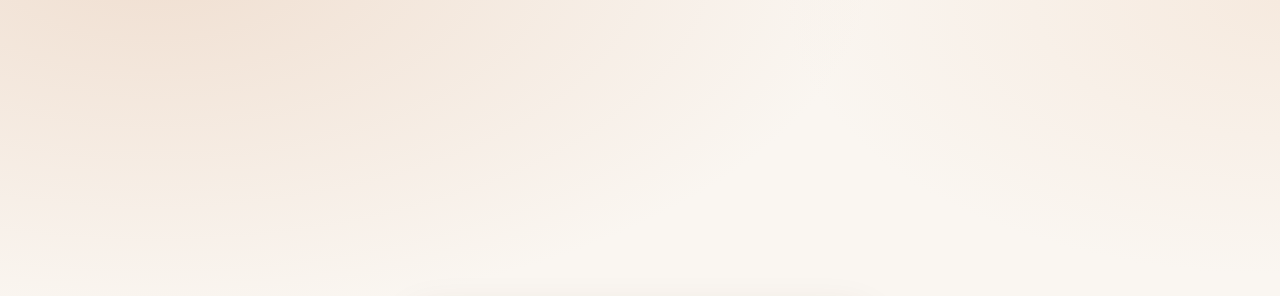
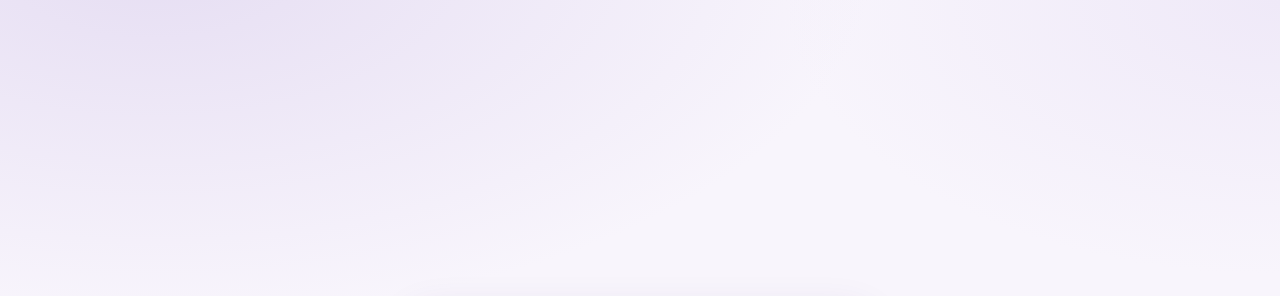
Before and after one commit to Mukesh3399/Mukesh3399.github.io, a plain HTML site: page saturday-w6pygmlivh/index.html in a window 1280 px wide. Shown: the top 296 px of the page. Drawn offline with Linux system fonts and the light colour scheme.

Commit message:
Theme: Lavender Mist (WCAG-AA verified)

```diff
--- a/saturday-w6pygmlivh/index.html
+++ b/saturday-w6pygmlivh/index.html
@@ -3,45 +3,43 @@
 <head>
 <meta charset="utf-8">
 <meta name="viewport" content="width=device-width, initial-scale=1, viewport-fit=cover">
-<meta name="theme-color" content="#d8384f">
+<meta name="theme-color" content="#6F52B5">
 <meta name="robots" content="noindex,nofollow,noarchive,noimageindex">
 <meta name="referrer" content="no-referrer">
 <title>A little question</title>
 <style>
-/* ---------- THEME: Terracotta Warm ----------
-   Cloud Dancer off-white base (Pantone 2026) with terracotta + warm amber.
-   Warm and friendly without the bridal read of a dusty-rose palette.
-   --ink/--mute/--pri/--pri2 are WCAG-AA verified; --blush/--clay/--gold/--sage
-   are decorative only (no text sits on them). */
+/* ---------- THEME: Lavender Mist ----------
+   Soft lilac base, violet primary, orchid-rose secondary, warm gold accent.
+   --ink/--mute/--pri/--pri2 are WCAG-AA verified; blush/clay/gold/sage are decorative. */
 :root{
-  --bg1:#FAF6F1; --bg2:#F6EADF; --bg3:#F0DFD1;
-  --card:#FFFDFA; --ink:#3A2A23; --mute:#7D6554;
-  --pri:#B2543A; --pri2:#A16B2A;
-  --blush:#E8A98C; --clay:#CF7A4F; --gold:#C79A52; --sage:#8E9E78;
-  --pri-ink:#FFFFFF; --soft:#FBE8DC; --line:#EBD6C2;
-  --shadow:0 14px 40px rgba(88,58,44,.11);
-  --ring:rgba(178,84,58,.17);
+  --bg1:#F8F5FC; --bg2:#EFE9F8; --bg3:#E6DEF3;
+  --card:#FEFDFF; --ink:#2E2640; --mute:#6A6280;
+  --pri:#6F52B5; --pri2:#B24F80;
+  --blush:#D9C3EE; --clay:#E8A9C2; --gold:#E2BE86; --sage:#A9C4B4;
+  --pri-ink:#FFFFFF; --soft:#F0EAF9; --line:#E2D9F0;
+  --shadow:0 14px 40px rgba(70,50,120,.12);
+  --ring:rgba(111,82,181,.17);
 }
 @media (prefers-color-scheme:dark){
   :root:not([data-theme="light"]){
-    --bg1:#17120F; --bg2:#1F1814; --bg3:#261D18;
-    --card:#221A16; --ink:#F6EAE0; --mute:#BFA694;
-    --pri:#E8886A; --pri2:#E0A75C;
-    --blush:#D9957A; --clay:#D08756; --gold:#D9B56F; --sage:#A3B389;
-    --pri-ink:#2A1410; --soft:#2E2219; --line:#403026;
+    --bg1:#14111C; --bg2:#1A1624; --bg3:#211C2D;
+    --card:#1C1826; --ink:#F1ECFA; --mute:#B5ACCB;
+    --pri:#B79CF2; --pri2:#F0A3C0;
+    --blush:#9C84C8; --clay:#D68AA8; --gold:#D9B87E; --sage:#9DB8A6;
+    --pri-ink:#1B1230; --soft:#272133; --line:#38304A;
     --shadow:0 14px 40px rgba(0,0,0,.5);
-    --ring:rgba(232,136,106,.18);
+    --ring:rgba(183,156,242,.18);
     color-scheme:dark;
   }
 }
 :root[data-theme="dark"]{
-  --bg1:#17120F; --bg2:#1F1814; --bg3:#261D18;
-  --card:#221A16; --ink:#F6EAE0; --mute:#BFA694;
-  --pri:#E8886A; --pri2:#E0A75C;
-  --blush:#D9957A; --clay:#D08756; --gold:#D9B56F; --sage:#A3B389;
-  --pri-ink:#2A1410; --soft:#2E2219; --line:#403026;
+  --bg1:#14111C; --bg2:#1A1624; --bg3:#211C2D;
+  --card:#1C1826; --ink:#F1ECFA; --mute:#B5ACCB;
+  --pri:#B79CF2; --pri2:#F0A3C0;
+  --blush:#9C84C8; --clay:#D68AA8; --gold:#D9B87E; --sage:#9DB8A6;
+  --pri-ink:#1B1230; --soft:#272133; --line:#38304A;
   --shadow:0 14px 40px rgba(0,0,0,.5);
-  --ring:rgba(232,136,106,.18);
+  --ring:rgba(183,156,242,.18);
   color-scheme:dark;
 }
 
@@ -234,7 +232,7 @@ textarea{width:100%;height:120px;border-radius:14px;border:1px solid var(--line)
    - encrypted : PAYLOAD is set, key comes from the #k= fragment
    - plaintext : video path is used directly (local testing)
    ========================================================= */
-var PAYLOAD="oPfJ1rytdGuU0BFbQTUqDp7hSNFGIWqLdJlVkfhF2PC/n/HDsMyRphua2YCyfsonO3O9sUlaFKvMVibzTxhG0g44+bj67A==";
+var PAYLOAD="HVXdJDMZ0AlK4pPkgxO8dk/CA0IJNh56kWR9cu5yi/ueGo+k8ZcjM8NE1LR2JiIfCU8oupETB0Q8ylKFMZLfgaiLEGOwXQ==";
 var MAX_OPENS=0;          /* soft, client-side only */
 
 var $=function(i){return document.getElementById(i)};
@@ -411,7 +409,7 @@ function show(id){
   window.scrollTo(0,0);
 }
 function rain(){
-  var e=["🌸","✨","🤍","🌿","☕","💐","🕊️"];
+  var e=["💜","🌸","✨","🦋","🤍","☕","💐"];
   for(var i=0;i<38;i++){
     var d=document.createElement("div");d.className="fall";d.textContent=e[i%e.length];
     d.style.left=Math.random()*100+"vw";d.style.animationDelay=Math.random()*.9+"s";
```
Also changed, not shown: 1 other file.
